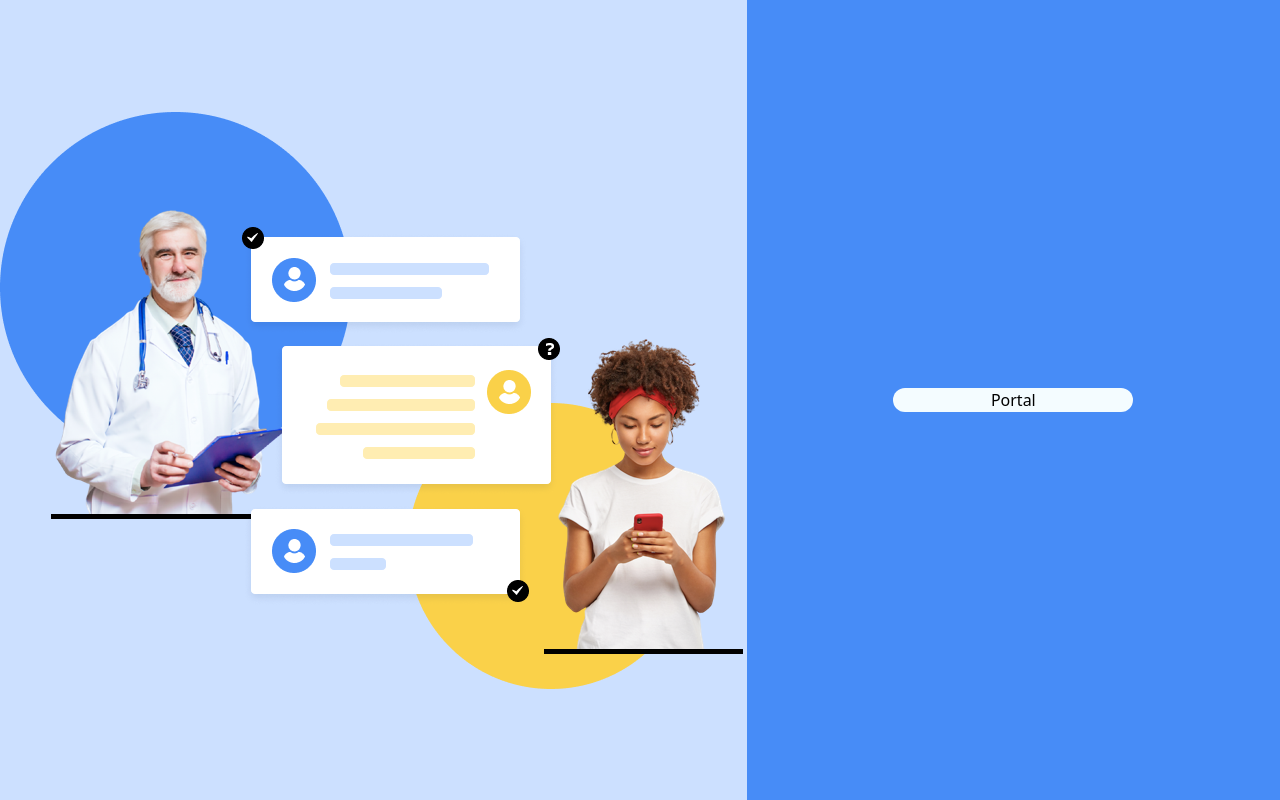
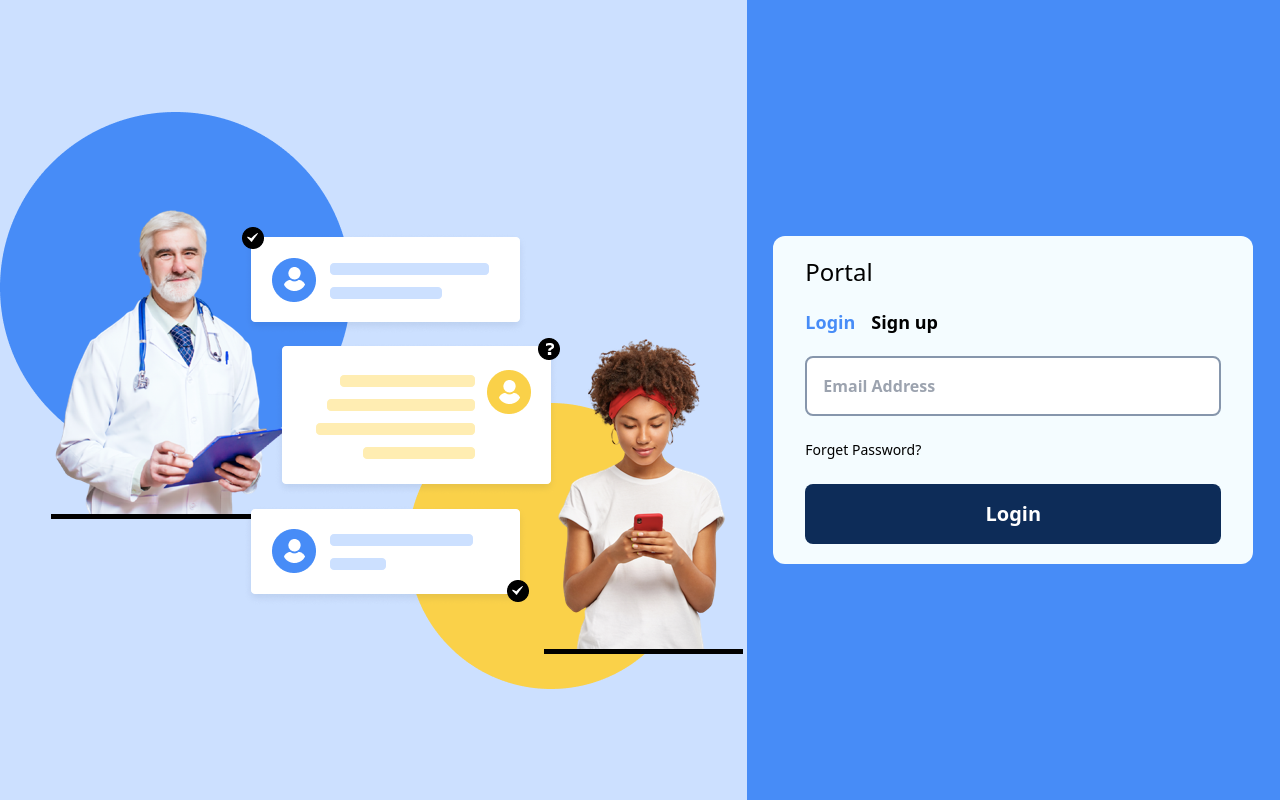
Before and after one commit to Andreyhuey/medilifi, a React (Vite) app: page /login in a window 1280 px wide. Built offline with nearby package versions, Linux system fonts and the light colour scheme.

Commit message:
update: input element modified

```diff
--- /dev/null
+++ b/src/components/InputPassword.tsx
@@ -0,0 +1,55 @@
+import React, { useState, ChangeEvent } from "react";
+import { FaEye, FaEyeSlash } from "react-icons/fa";
+
+interface InputPasswordProps {
+  password: string;
+  setPassword?: React.Dispatch<React.SetStateAction<string>>;
+  setConfirmPassword?: React.Dispatch<React.SetStateAction<string>>;
+  placeholder: string;
+}
+
+function InputPassword({
+  password,
+  setPassword,
+  setConfirmPassword,
+  placeholder,
+}: InputPasswordProps): JSX.Element {
+  const [inputType, setInputType] = useState<"password" | "text">("password");
+
+  function handleShowPassword() {
+    setInputType((prevInputType) =>
+      prevInputType === "password" ? "text" : "password"
+    );
+  }
+
+  const handleChange = (e: ChangeEvent<HTMLInputElement>) => {
+    if (setPassword) {
+      setPassword(e.target.value);
+    } else if (setConfirmPassword) {
+      setConfirmPassword(e.target.value);
+    }
+  };
+
+  return (
+    <div className="relative flex items-center">
+      <input
+        type={inputType}
+        required
+        name="password"
+        placeholder={placeholder}
+        value={password}
+        onChange={handleChange}
+        className="w-full text-[#8696AC] border-2 border-[#8696AC] outline-none rounded-lg px-4 py-4 font-bold"
+      />
+      <button
+        className="absolute text-sm font-medium text-black right-4"
+        type="button"
+        onClick={handleShowPassword}
+      >
+        {inputType === "password" ? <FaEye /> : <FaEyeSlash />}
+      </button>
+    </div>
+  );
+}
+
+export default InputPassword;
--- a/src/components/LoginForm.tsx
+++ b/src/components/LoginForm.tsx
@@ -1,7 +1,34 @@
+import { Link } from "react-router-dom";
+
 const LoginForm = () => {
   return (
     <div>
-      <></>
+      <form
+        className="flex flex-col gap-6"
+        //   onSubmit={(e) => loginHandler(e)}
+      >
+        <input
+          type="email"
+          required
+          placeholder="Email Address"
+          name="email"
+          //   value={email}
+          //   onChange={(e) => setEmail(e.target.value)}
+          className="text-[#8696AC] border-2 border-[#8696AC] outline-none rounded-lg px-4 py-4 font-bold"
+        />
+        {/* <InputPassword
+        //   setPassword={setPassword}
+        //   password={password}
+          placeholder={"Password"}
+        /> */}
+
+        <Link className="text-sm font-medium text-black" to="/reset-password">
+          Forget Password?
+        </Link>
+        <button className="bg-[#0D2C58] text-white py-4 font-semibold text-base md:text-xl rounded-lg">
+          Login
+        </button>
+      </form>
     </div>
   );
 };
--- a/src/pages/Login.tsx
+++ b/src/pages/Login.tsx
@@ -1,8 +1,13 @@
 import { useState } from "react";
 import header from "../assets/header-img.png";
+import { LoginForm, SignupForm } from "../components";
 
 const Login = () => {
-  const [isLogin, setLogin] = useState(true);
+  const [isLogin, setIsLogin] = useState(true);
+
+  const handleIsLogin = () => {
+    setIsLogin(!isLogin);
+  };
 
   return (
     <>
@@ -12,8 +17,27 @@ const Login = () => {
             <img src={header} alt="header" />
           </div>
           <div className="bg-[#478CF7] w-full h-screen  lg:w-5/12 flex items-center justify-center">
-            <div className="w-[30vh] bg-[#F4FCFF] text-center rounded-xl">
-              <h1>Portal</h1>
+            <div className="lg:w-[60vh] bg-[#F4FCFF] rounded-xl flex flex-col gap-5 py-5 px-8 w-full">
+              <h1 className="text-2xl font-medium">Portal</h1>
+
+              <div className="flex gap-4 font-bold text-lg">
+                <button
+                  onClick={handleIsLogin}
+                  className={isLogin ? "text-[#478CF7]" : "text-black"}
+                >
+                  Login
+                </button>
+
+                <button
+                  onClick={handleIsLogin}
+                  className={!isLogin ? "text-[#478CF7]" : "text-black"}
+                >
+                  Sign up
+                </button>
+              </div>
+
+              {isLogin && <LoginForm />}
+              {!isLogin && <SignupForm />}
             </div>
           </div>
         </div>
```
